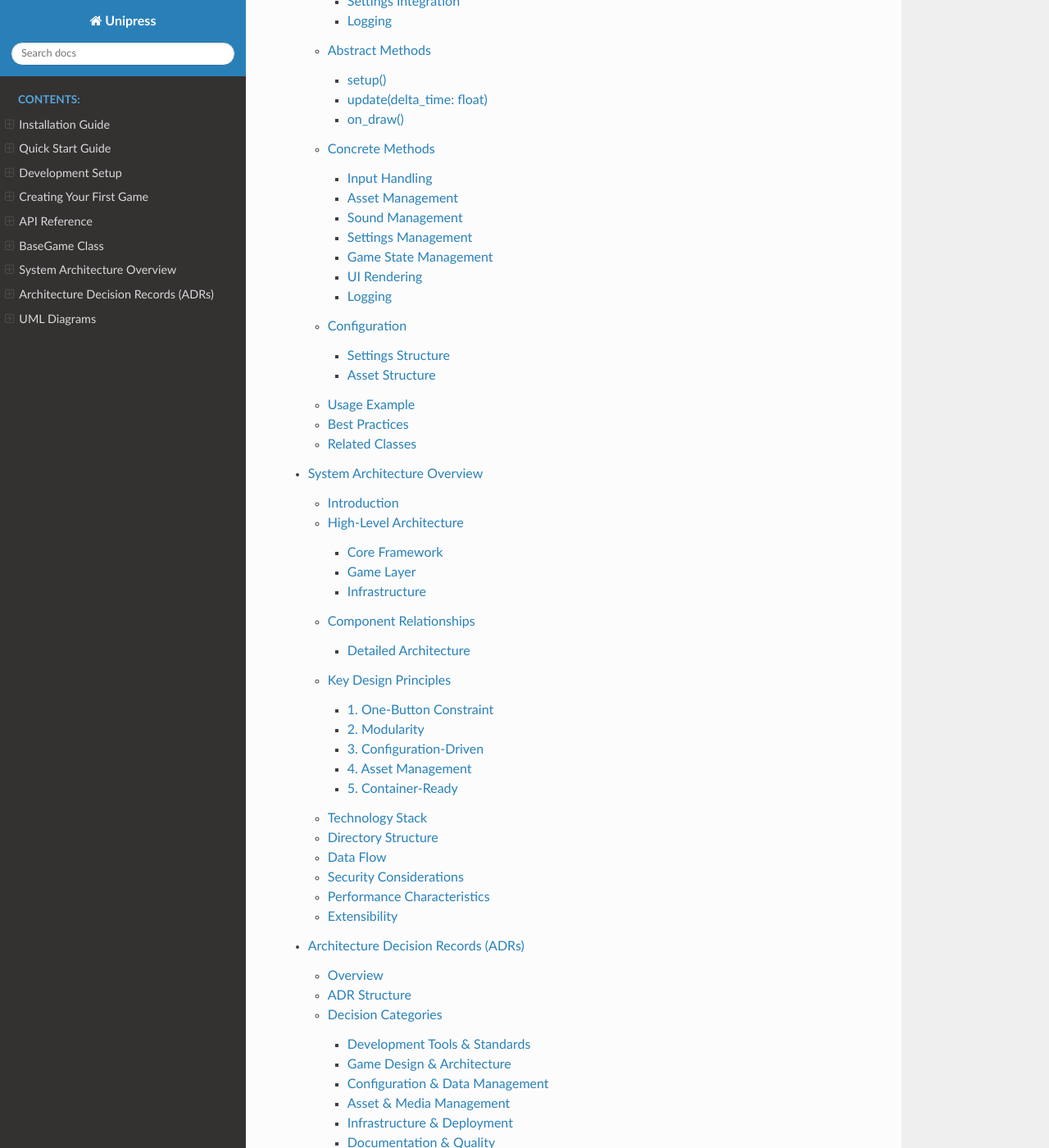
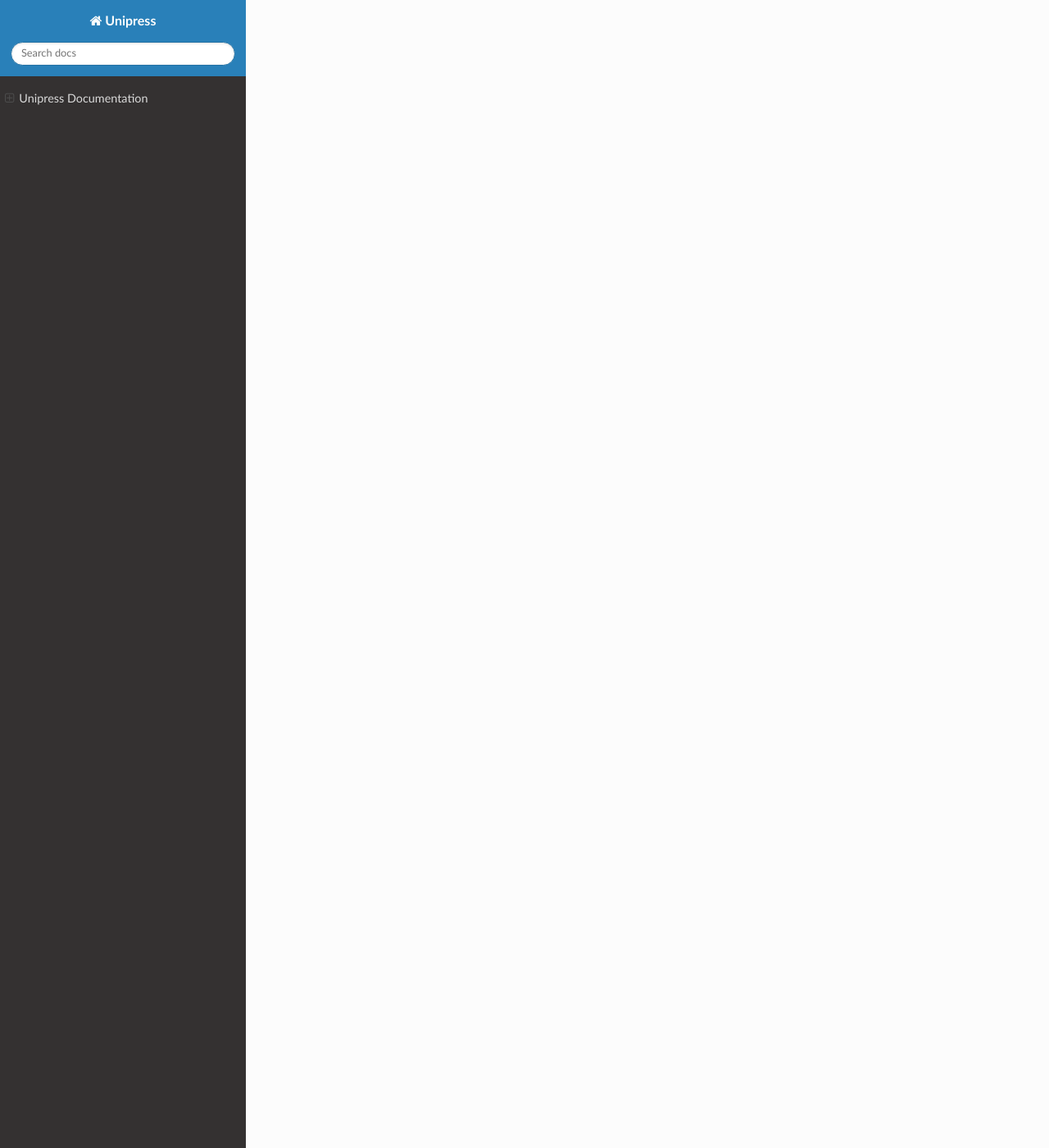
Before and after one commit to jgrynczewski/unipress, a Sphinx documentation site: the page built from docs/sphinx/index.md, in a window 1280 px wide and 1400 px high, scrolled down 2646 px. Shown: the whole window at 82% size. Built offline with Sphinx 7.4.7 and the Read the Docs theme 3.1.0, drawn with Linux system fonts in a browser that asks for light colours; pages that are not in the unit, such as notebooks, are missing from menus; some of the changed text lies outside the part shown.

Commit message:
docs: ✏️ remove duplicate table of contents from main page

````diff
--- a/docs/sphinx/index.md
+++ b/docs/sphinx/index.md
@@ -4,22 +4,7 @@ Welcome to the Unipress documentation! Unipress is a collection of one-button ga
 
 > **Note**: This documentation is also available on [Read the Docs](https://unipress.readthedocs.io/) and [GitHub Pages](https://jgrynczewski.github.io/unipress/).
 
-```{toctree}
-:maxdepth: 3
-:caption: Contents:
 
-tutorials/installation
-tutorials/quick_start
-tutorials/development_setup
-tutorials/first_game
-
-api/index
-api/base_game
-
-architecture/overview
-architecture/decisions
-architecture/uml
-```
 
 ## 🎮 What is Unipress?
 
````
